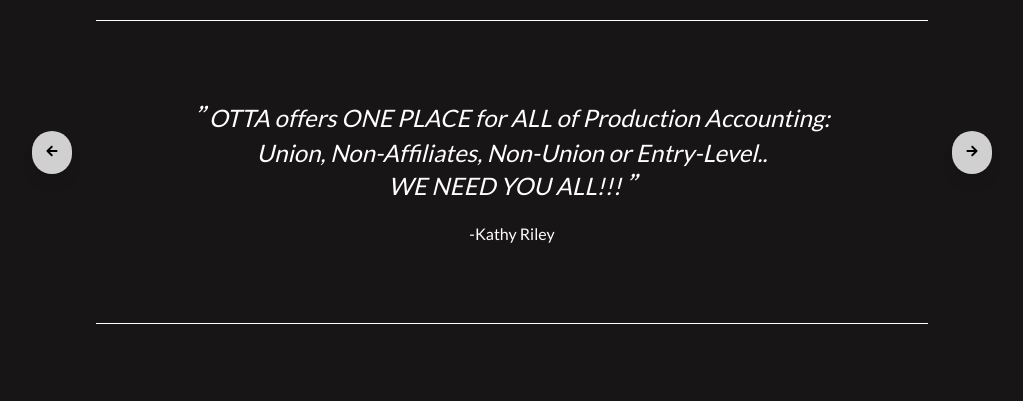
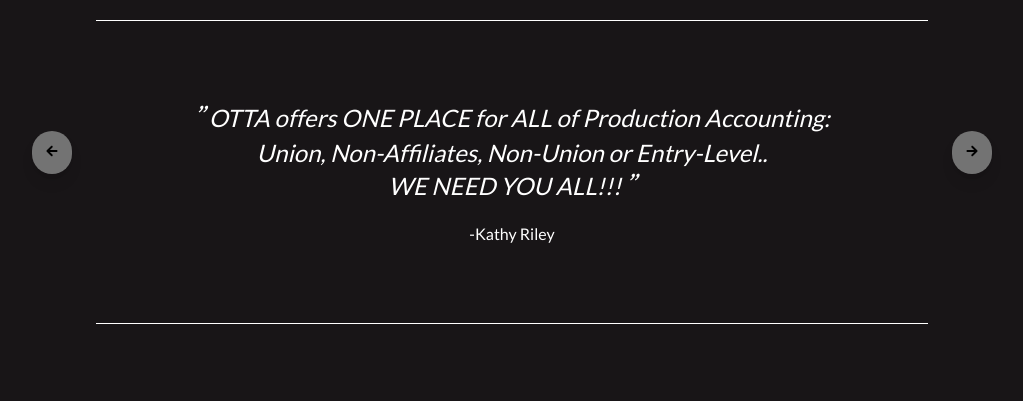
Before and after one commit to ervinCodes/OTTA, a website: page public/index.html in a window 1280 px wide. Shown: the part 2220-2621 px from the top of the page, without its empty margins (128-1151 px from the left). Drawn offline with nearby package versions, Linux system fonts and the light colour scheme.

Commit message:
Arrow Colors

```diff
--- a/public/index.html
+++ b/public/index.html
@@ -280,10 +280,10 @@
           <!-- Dots/bullets/indicators -->
           <div class="absolute flex px-5 top-0 left-0 h-full w-full pb-10 lg:px-40 text-black">
             <div class="my-auto w-full flex justify-between">
-              <button id="dot" onclick="currentSlide(1)" class="bg-white p-3 rounded-full bg-opacity-80 hover:bg-space-cadet shadow-lg">
+              <button id="dot" onclick="currentSlide(1)" class="bg-sonic-silver p-3 rounded-full hover:bg-space-cadet shadow-lg">
                 <ion-icon name="arrow-round-back"></ion-icon>
               </button>
-              <button id="dot" onclick="currentSlide(2)" class="bg-white p-3 rounded-full bg-opacity-80 hover:bg-space-cadet shadow-lg">
+              <button id="dot" onclick="currentSlide(2)" class="bg-sonic-silver p-3 rounded-full hover:bg-space-cadet shadow-lg">
                 <ion-icon name="arrow-round-forward"></ion-icon>
               </button>
             </div>
```
Also changed, not shown: public/css/build.css.
